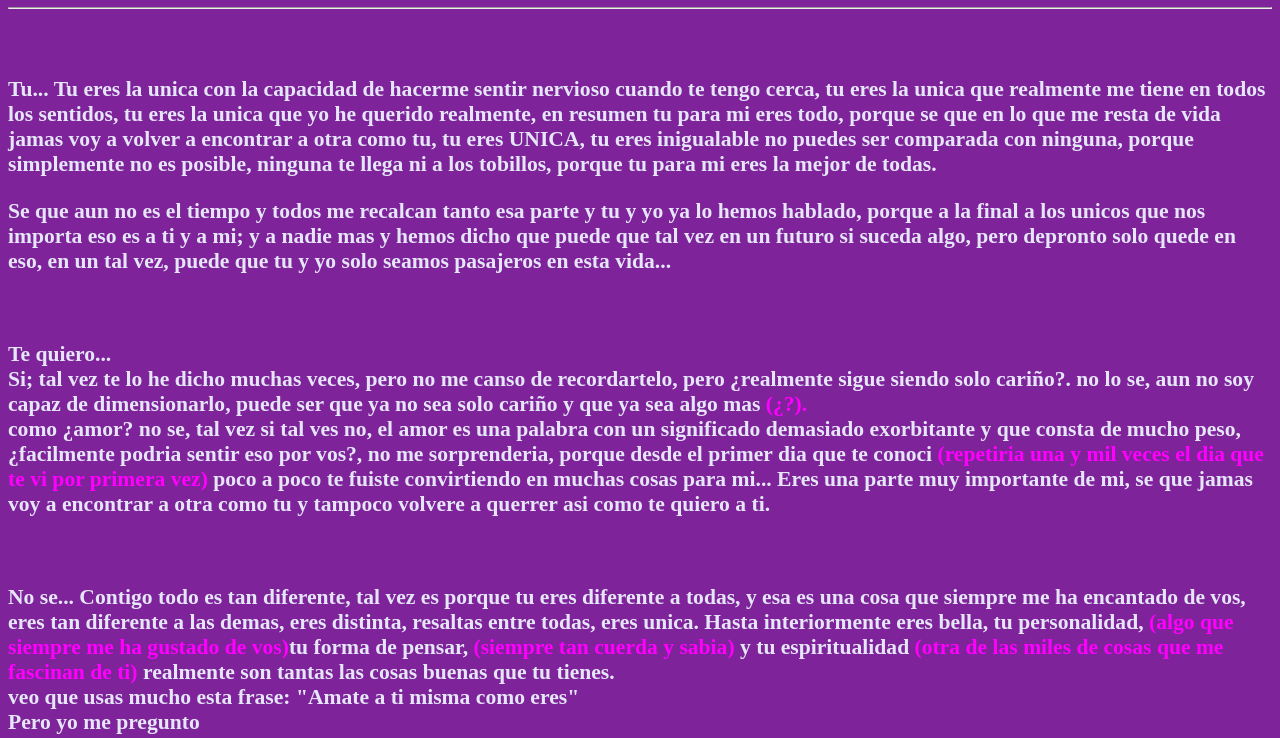
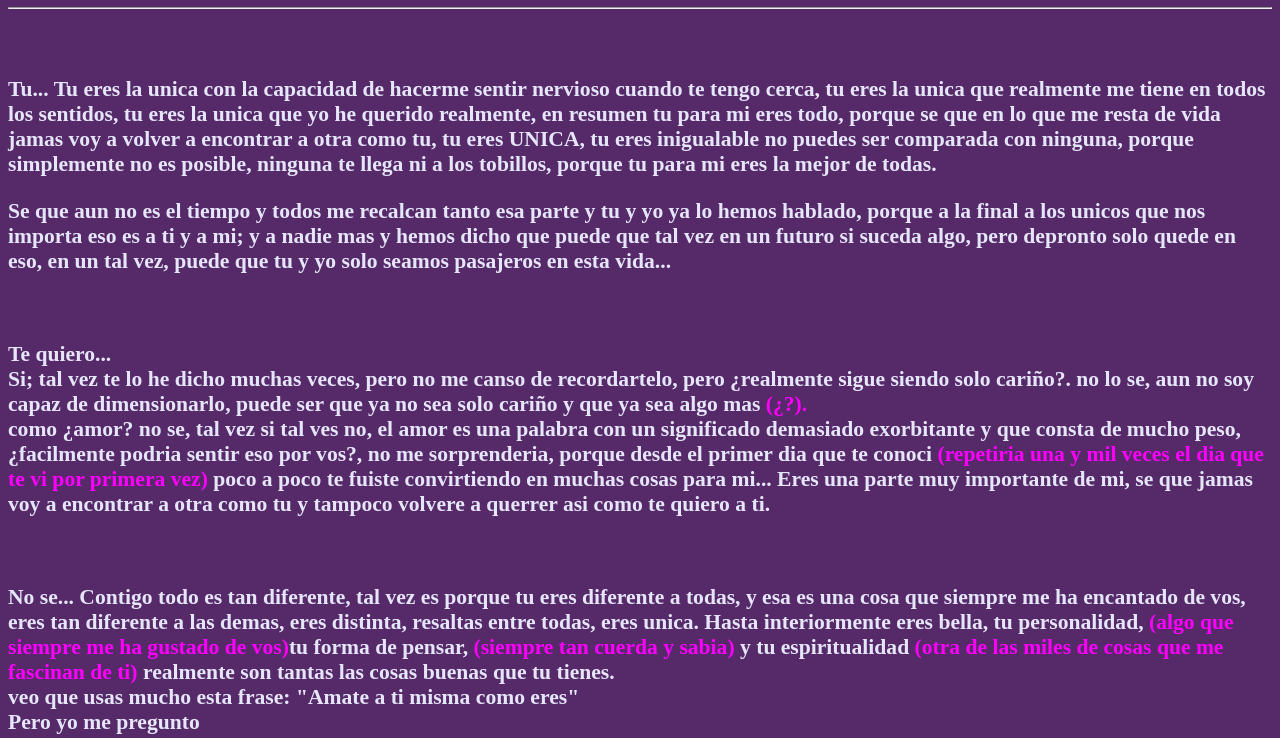
Before and after one commit to David101306/Sofi, a plain HTML site: page index.html in a window 1280 px wide. Shown: the part 74-812 px from the top of the page. Drawn offline with Linux system fonts and the light colour scheme.

Commit message:
index.html

```diff
--- a/index.html
+++ b/index.html
@@ -1,6 +1,6 @@
 <!DOCTYPE HTML>
 <html>
-<body bgcolor="#7e2399">
+<body bgcolor="#562a69">
 <center>
 </h1>
 </center>
```
